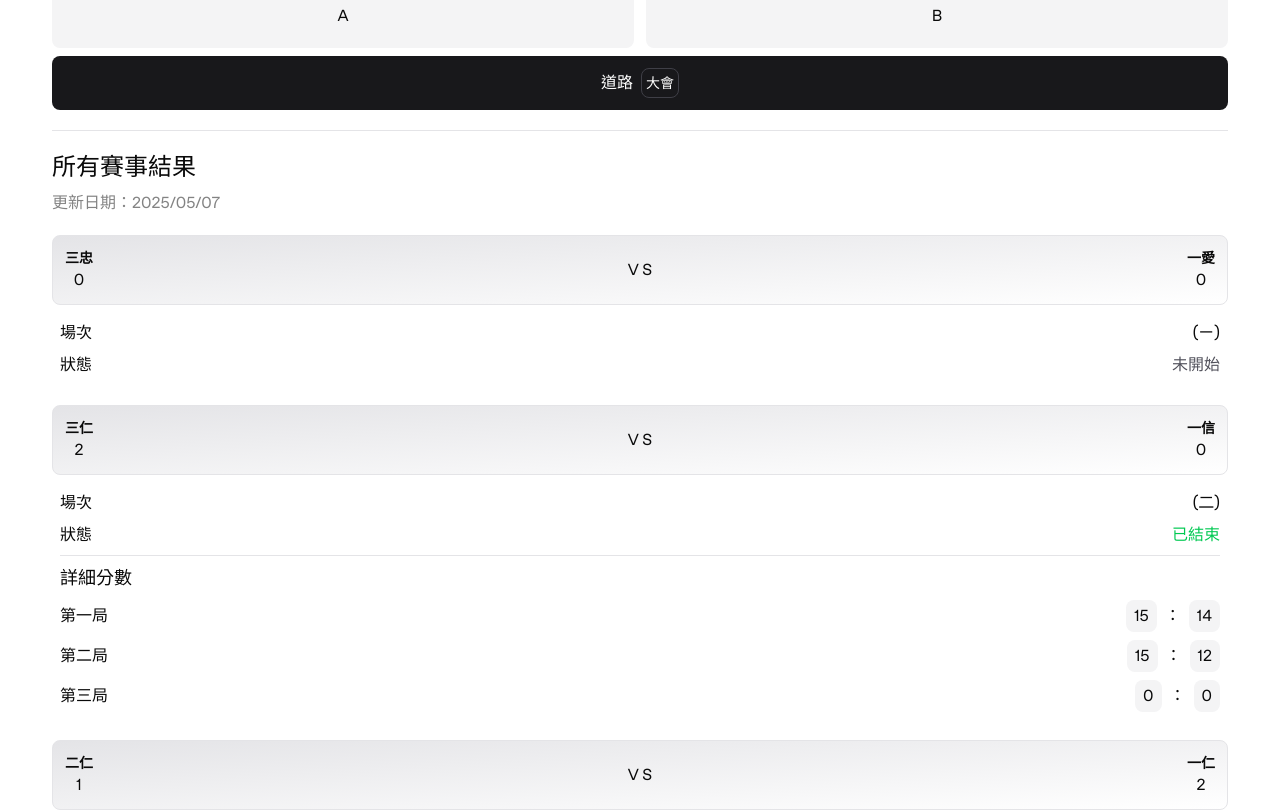
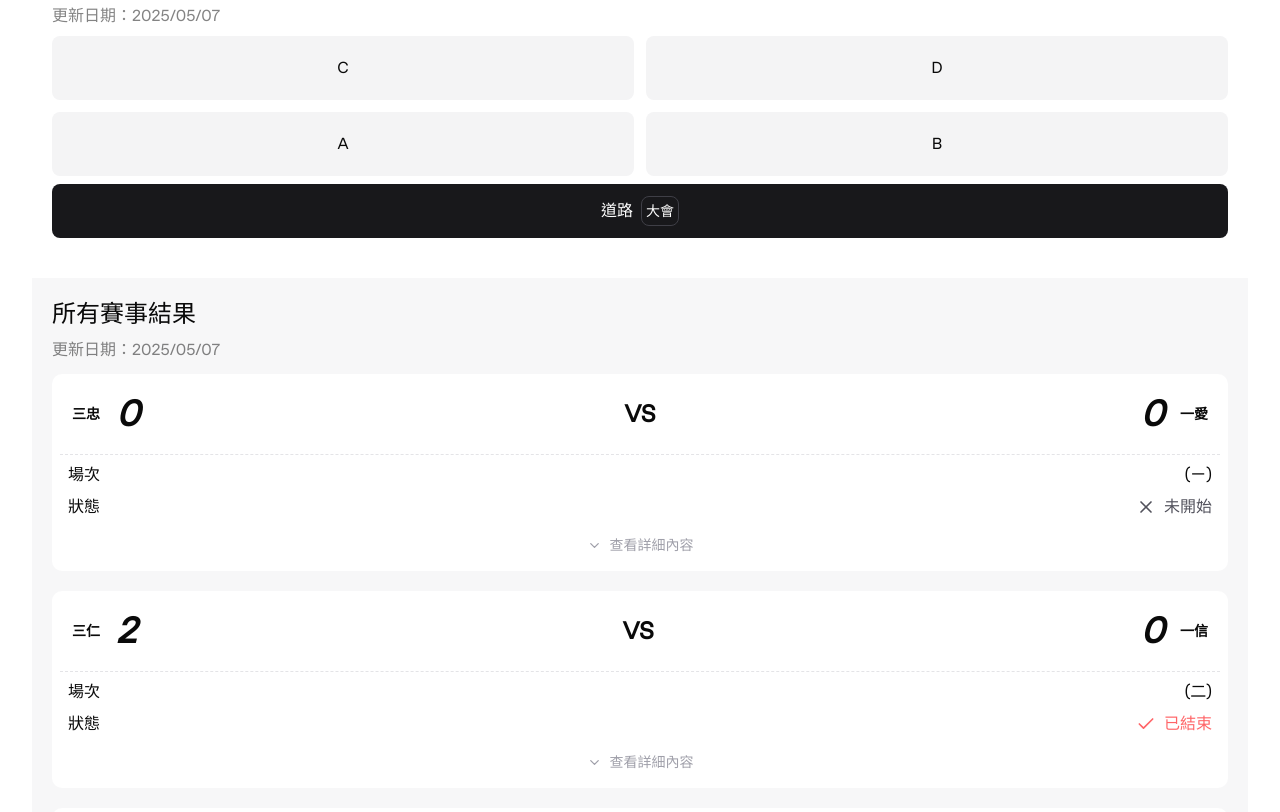
Before and after one commit to LYCA-22/lyca-offical-web, a Next.js app: page /events/baseball in a window 1280 px wide. Shown: the part 1180-1992 px from the top of the page. Built offline with nearby package versions, Linux system fonts and the light colour scheme; a web font is replaced by a local one.

Commit message:
update ui && info

```diff
--- a/app/events/baseball/gameSchema.ts
+++ b/app/events/baseball/gameSchema.ts
@@ -6,6 +6,8 @@ interface gameItem {
   aScore: number;
   bScore: number;
   detailScore?: gameScore;
+  place: string;
+  time: string;
 }
 
 interface gameScore {
@@ -25,6 +27,8 @@ export const gameSchema: gameItem[] = [
     start: false,
     aScore: 0,
     bScore: 0,
+    time: "2025/05/12",
+    place: "A",
   },
   {
     round: "(二)",
@@ -41,6 +45,8 @@ export const gameSchema: gameItem[] = [
       B2: 12,
       B3: 0,
     },
+    time: "2025/05/07",
+    place: "A",
   },
   {
     round: "(三)",
@@ -57,6 +63,8 @@ export const gameSchema: gameItem[] = [
       B2: 13,
       B3: 15,
     },
+    time: "2025/05/07",
+    place: "B",
   },
   {
     round: "(四)",
@@ -65,6 +73,8 @@ export const gameSchema: gameItem[] = [
     start: false,
     aScore: 0,
     bScore: 0,
+    time: "2025/05/12",
+    place: "B",
   },
   {
     round: "(五)",
@@ -73,6 +83,8 @@ export const gameSchema: gameItem[] = [
     start: false,
     aScore: 0,
     bScore: 0,
+    time: "2025/05/12",
+    place: "A",
   },
   {
     round: "(六)",
@@ -89,6 +101,8 @@ export const gameSchema: gameItem[] = [
       B2: 15,
       B3: 0,
     },
+    time: "2025/05/07",
+    place: "A",
   },
   {
     round: "(七)",
@@ -97,6 +111,8 @@ export const gameSchema: gameItem[] = [
     start: false,
     aScore: 0,
     bScore: 0,
+    time: "2025/05/12",
+    place: "C",
   },
   {
     round: "(八)",
@@ -105,5 +121,7 @@ export const gameSchema: gameItem[] = [
     start: false,
     aScore: 0,
     bScore: 0,
+    time: "2025/05/12",
+    place: "B",
   },
 ];
--- a/app/events/baseball/page.tsx
+++ b/app/events/baseball/page.tsx
@@ -1,10 +1,20 @@
+"use client";
 import Image from "next/image";
 import { gameSchema } from "./gameSchema";
+import { Check, ChevronDown, X } from "lucide-react";
+import { useState } from "react";
 
 export default function Page() {
+  const [detailOpen, setDetailOpen] = useState<number>(-1);
+  const [detailScore, setDetailScore] = useState<number>(-1);
+  const [detailPlace, setDetailPlace] = useState<number>(-1);
+  const scoreBgClassName =
+    "bg-zinc-100 rounded-md px-2 p-1 text-center min-w-[35px]";
+  const placeClassName = "rounded-md p-5 flex items-center justify-center";
+
   return (
     <main className="sm:p-8">
-      <div className="my-5">
+      <div className="my-5 p-5">
         <div aria-label="date">
           <h1 className="text-2xl">比賽日期</h1>
           <p className="mt-3">本次賽事分別進行三次舉行：</p>
@@ -21,7 +31,7 @@ export default function Page() {
         </div>
       </div>
       <div className="w-full h-[1px] bg-zinc-200"></div>
-      <div className="my-5" aria-label="schedule">
+      <div className="my-5 p-5" aria-label="schedule">
         <h1 className="text-2xl">賽程表</h1>
         <p className="opacity-50 mt-2">
           更新日期：2025/05/02 ｜ 抽籤日期：2025/05/02
@@ -46,23 +56,125 @@ export default function Page() {
         </div>
       </div>
       <div className="w-full h-[1px] bg-zinc-200"></div>
-      <div className="my-5" aria-label="place">
+      <div className="my-5 p-5" aria-label="place">
         <h1 className="text-2xl">場地表</h1>
         <p className="opacity-50 mt-2">更新日期：2025/05/07</p>
         <div
           aria-label="box"
           className="grid-cols-2 grid-rows-2 grid gap-3 my-2"
         >
-          <div className="bg-zinc-100 rounded-md p-5 flex items-center justify-center">
+          <div className={`${placeClassName} bg-zinc-100`}>C</div>
+          <div className={`${placeClassName} bg-zinc-100`}>D</div>
+          <div className={`${placeClassName} bg-zinc-100`}>A</div>
+          <div className={`${placeClassName} bg-zinc-100`}>B</div>
+        </div>
+        <div
+          aria-label="road"
+          className="w-full bg-zinc-900 p-3 rounded-md text-white flex items-center gap-2 justify-center mt-2"
+        >
+          <h1>道路</h1>
+          <div className="border border-zinc-700 rounded-md p-1 text-sm">
+            大會
+          </div>
+        </div>
+      </div>
+      <div aria-label="game-consequence" className="my-5 bg-zinc-100/70 p-5">
+        <h1 className="text-2xl">所有賽事結果</h1>
+        <p className="opacity-50 mt-2">更新日期：2025/05/07</p>
+        <ul className="flex flex-col gap-5 my-3">
+          {gameSchema.map((item, index) => (
+            <li
+              key={index}
+              aria-label={`game-${index}-detail`}
+              className="p-2 flex flex-col gap-2 bg-white rounded-lg"
+            >
+              <div className="flex justify-between items-center p-3 pb-5 border-b-1 border-zinc-200 border-dashed">
+                <div className="text-center flex items-center gap-4">
+                  <p className="font-bold text-sm">{item.classA}</p>
+                  <p className="italic text-4xl font-bold">{item.aScore}</p>
+                </div>
+                <p className="font-black text-2xl">VS</p>
+                <div className="text-center flex items-center gap-4">
+                  <p className="italic text-4xl font-bold">{item.bScore}</p>
+                  <p className="font-bold text-sm">{item.classB}</p>
+                </div>
+              </div>
+              <div className="flex justify-between mx-2">
+                <p>場次</p>
+                <p>{item.round}</p>
+              </div>
+              <div className="flex justify-between mx-2">
+                <p>狀態</p>
+                {item.start ? (
+                  <p className="text-red-400 flex items-center gap-2">
+                    <Check size={20}></Check>已結束
+                  </p>
+                ) : (
+                  <p className="text-zinc-600 flex items-center gap-2">
+                    <X size={20}></X>未開始
+                  </p>
+                )}
+              </div>
+              <div className="flex items-center justify-center p-2">
+                <button
+                  onClick={() =>
+                    setDetailOpen(index === detailOpen ? -1 : index)
+                  }
+                  className="flex items-center gap-2 text-sm cursor-pointer justify-center text-zinc-400"
+                >
+                  <ChevronDown
+                    size={15}
+                    className={`transition-all ${detailOpen === index ? "rotate-180" : ""}`}
+                  ></ChevronDown>
+                  {detailOpen === index ? <p>收合</p> : <p>查看詳細內容</p>}
+                </button>
+              </div>
+              {detailOpen === index && (
+                <>
+                  <div className="flex justify-between mx-2">
+                    <p>比賽時間</p>
+                    <p>{item.time}</p>
+                  </div>
+                  <div aria-label="place-box" className="w-full relative px-2">
+                    <button
+                      onClick={() =>
+                        setDetailPlace(detailPlace === index ? -1 : index)
+                      }
+                      className="flex justify-between items-center w-full"
+                    >
+                      <p>場地</p>
+                      <div className="flex gap-3 items-center">
+                        <p>{item.place}</p>
+                        <ChevronDown
+                          size={20}
+                          className={`transition-all text-zinc-400 ${detailPlace === index ? "rotate-180" : ""}`}
+                        ></ChevronDown>
+                      </div>
+                    </button>
+                    {detailPlace === index && (
+                      <div aria-label="place" className="py-2">
+                        <div
+                          aria-label="box"
+                          className="grid-cols-2 grid-rows-2 grid gap-3 my-2"
+                        >
+                          <div
+                            className={`${placeClassName} ${item.place === "C" ? "bg-sky-400 text-xl font-bold" : "bg-zinc-100"}`}
+                          >
                             C
                           </div>
-          <div className="bg-zinc-100 rounded-md p-5 flex items-center justify-center">
+                          <div
+                            className={`${placeClassName} ${item.place === "D" ? "bg-sky-400 text-xl font-bold" : "bg-zinc-100"}`}
+                          >
                             D
                           </div>
-          <div className="bg-zinc-100 rounded-md p-5 flex items-center justify-center">
+                          <div
+                            className={`${placeClassName} ${item.place === "A" ? "bg-sky-400 text-xl font-bold" : "bg-zinc-100"}`}
+                          >
                             A
                           </div>
-          <div className="bg-zinc-100 rounded-md p-5 flex items-center justify-center">
+                          <div
+                            className={`${placeClassName} ${item.place === "B" ? "bg-sky-400 text-xl font-bold" : "bg-zinc-100"}`}
+                          >
                             B
                           </div>
                         </div>
@@ -76,54 +188,34 @@ export default function Page() {
                           </div>
                         </div>
                       </div>
-      <div className="w-full h-[1px] bg-zinc-200"></div>
-      <div aria-label="game-consequence" className="my-5">
-        <h1 className="text-2xl">所有賽事結果</h1>
-        <p className="opacity-50 mt-2">更新日期：2025/05/07</p>
-        <ul className="flex flex-col gap-3 my-3">
-          {gameSchema.map((item, index) => (
-            <li
-              key={index}
-              aria-label={`game-${index}-detail`}
-              className="py-2 flex flex-col gap-2"
+                    )}
+                  </div>
+                </>
+              )}
+              {item.detailScore && detailOpen === index && (
+                <div className="mx-2 mb-2">
+                  <button
+                    onClick={() =>
+                      setDetailScore(detailScore === index ? -1 : index)
+                    }
+                    className="flex justify-between items-center w-full"
                   >
-              <div className="bg-gradient-to-br from-zinc-200 to-white border-zinc-200 border rounded-md flex justify-between items-center p-3 mb-2">
-                <div className="text-center">
-                  <p className="font-bold text-sm">{item.classA}</p>
-                  <p>{item.aScore}</p>
-                </div>
-                <p>V S</p>
-                <div className="text-center">
-                  <p className="font-bold text-sm">{item.classB}</p>
-                  <p>{item.bScore}</p>
-                </div>
-              </div>
-              <div className="flex justify-between mx-2">
-                <p>場次</p>
-                <p>{item.round}</p>
-              </div>
-              <div className="flex justify-between mx-2">
-                <p>狀態</p>
-                <p>
-                  {item.start ? (
-                    <p className="text-green-500">已結束</p>
-                  ) : (
-                    <p className="text-zinc-600">未開始</p>
-                  )}
-                </p>
-              </div>
-              {item.detailScore && (
-                <div className="mx-2 border-t border-zinc-200 pt-2">
-                  <h1 className="text-lg">詳細分數</h1>
-                  <ul className="mt-2 flex flex-col gap-2">
+                    <p>詳細分數</p>
+                    <ChevronDown
+                      size={20}
+                      className={`transition-all text-zinc-400 ${detailScore === index ? "rotate-180" : ""}`}
+                    ></ChevronDown>
+                  </button>
+                  {detailScore === index && (
+                    <ul className="mt-2 flex flex-col gap-2 pt-4 border-t border-zinc-200 border-dashed">
                       <li className="flex items-center justify-between">
                         <p>第一局</p>
                         <div className="flex items-center gap-2">
-                        <p className="bg-zinc-100 rounded-md px-2 p-1">
+                          <p className={scoreBgClassName}>
                             {item.detailScore.A1}
                           </p>
                           <p>：</p>
-                        <p className="bg-zinc-100 rounded-md px-2 p-1">
+                          <p className={scoreBgClassName}>
                             {item.detailScore.B1}
                           </p>
                         </div>
@@ -131,11 +223,11 @@ export default function Page() {
                       <li className="flex items-center justify-between">
                         <p>第二局</p>
                         <div className="flex items-center gap-2">
-                        <p className="bg-zinc-100 rounded-md px-2 p-1">
+                          <p className={scoreBgClassName}>
                             {item.detailScore.A2}
                           </p>
                           <p>：</p>
-                        <p className="bg-zinc-100 rounded-md px-2 p-1">
+                          <p className={scoreBgClassName}>
                             {item.detailScore.B2}
                           </p>
                         </div>
@@ -143,16 +235,17 @@ export default function Page() {
                       <li className="flex items-center justify-between">
                         <p>第三局</p>
                         <div className="flex items-center gap-2">
-                        <p className="bg-zinc-100 rounded-md px-2 p-1">
+                          <p className={scoreBgClassName}>
                             {item.detailScore.A3}
                           </p>
                           <p>：</p>
-                        <p className="bg-zinc-100 rounded-md px-2 p-1">
+                          <p className={scoreBgClassName}>
                             {item.detailScore.B3}
                           </p>
                         </div>
                       </li>
                     </ul>
+                  )}
                 </div>
               )}
             </li>
--- a/app/events/layout.tsx
+++ b/app/events/layout.tsx
@@ -9,9 +9,9 @@ export default function RootLayout({
 }>) {
   const pathname = usePathname();
   return (
-    <div className={pathname.includes("90year") ? "" : "p-3 px-5"}>
+    <main aria-label="event-main">
       {!pathname.includes("90year") && (
-        <div className="flex gap-2 items-center">
+        <div className="flex gap-2 items-center m-5">
           <p className="opacity-50">首頁</p>
           <Slash size={12} strokeWidth={3} className="opacity-50"></Slash>
           <p className="opacity-50">活動資訊</p>
@@ -21,6 +21,6 @@ export default function RootLayout({
         </div>
       )}
       {children}
-    </div>
+    </main>
   );
 }
```
Also changed, not shown: public/baseball/schedule.png. Lines whose indentation alone changed are shown as unchanged.
